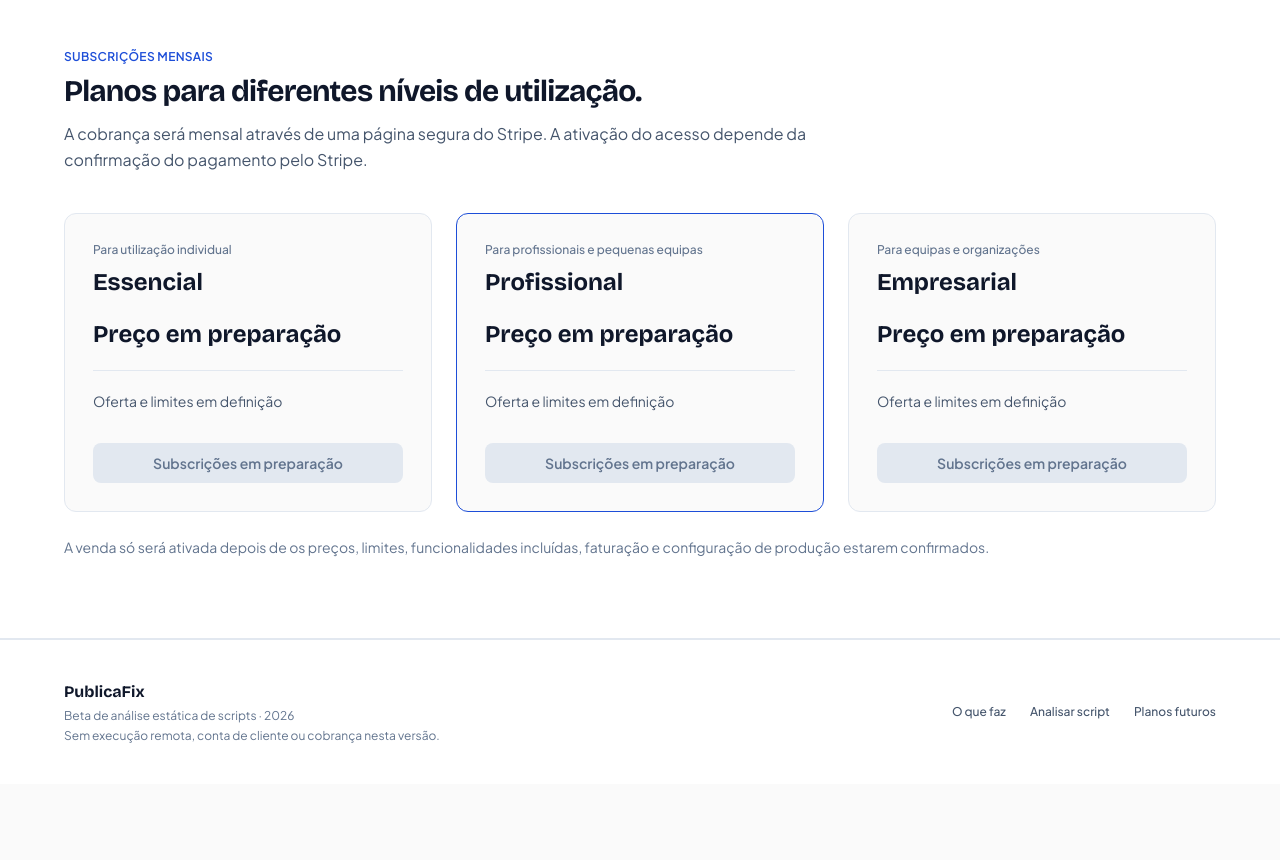
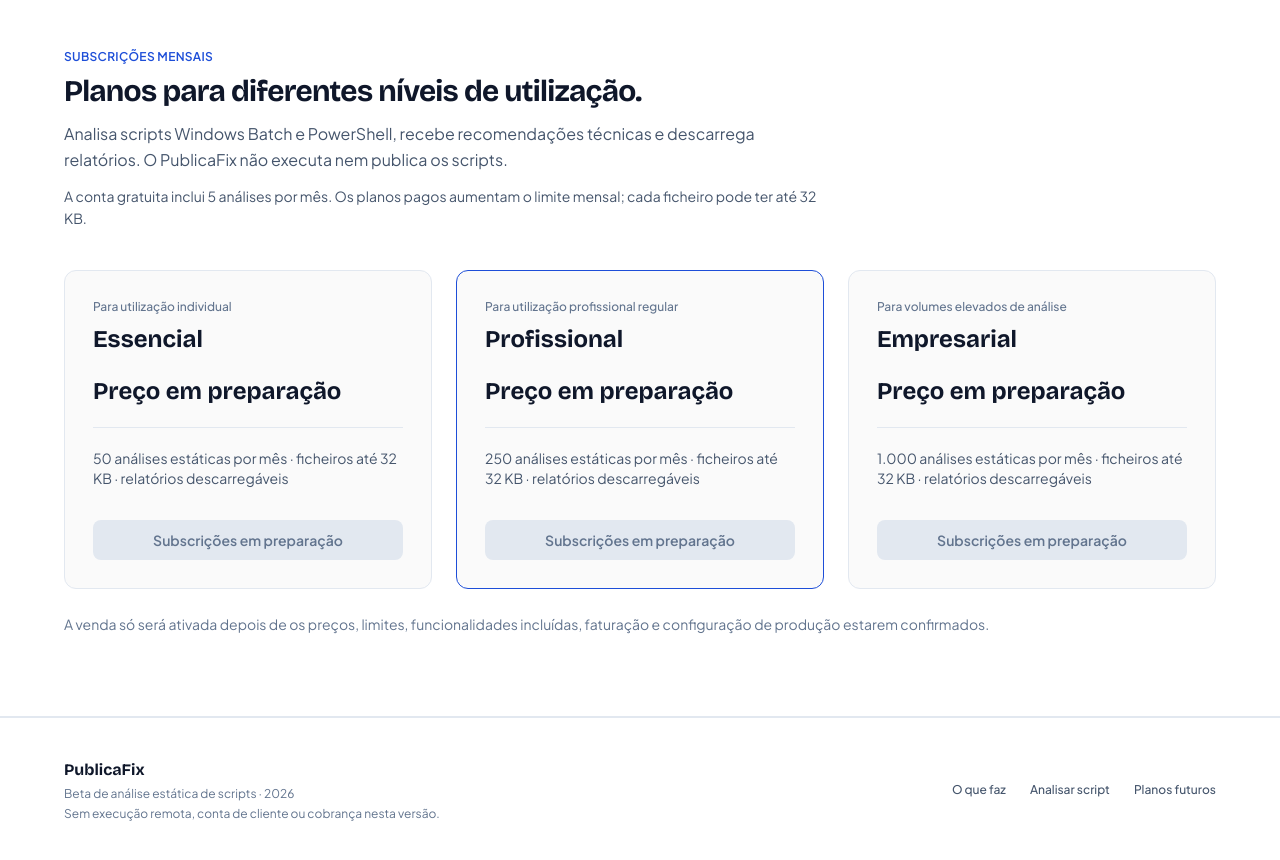
Before and after one commit to FabioMacedo87/MarketplaceZero-, a React (Vite) app: page / in a window 1280 px wide. Shown: the part 2860-3720 px from the top of the page. Before the commit the page ends 3644 px from the top, so only its background shows below. Built offline with nearby package versions, Linux system fonts and the light colour scheme; no server answers.

Commit message:
feat: define PublicaFix monthly analysis allowances

```diff
--- a/src/components/PricingSection.tsx
+++ b/src/components/PricingSection.tsx
@@ -13,20 +13,20 @@ const plans: Array<{
     key: 'essencial',
     name: 'Essencial',
     audience: 'Para utilização individual',
-    status: 'Oferta e limites em definição',
+    status: '50 análises estáticas por mês · ficheiros até 32 KB · relatórios descarregáveis',
   },
   {
     key: 'profissional',
     name: 'Profissional',
-    audience: 'Para profissionais e pequenas equipas',
-    status: 'Oferta e limites em definição',
+    audience: 'Para utilização profissional regular',
+    status: '250 análises estáticas por mês · ficheiros até 32 KB · relatórios descarregáveis',
     highlighted: true,
   },
   {
     key: 'empresarial',
     name: 'Empresarial',
-    audience: 'Para equipas e organizações',
-    status: 'Oferta e limites em definição',
+    audience: 'Para volumes elevados de análise',
+    status: '1.000 análises estáticas por mês · ficheiros até 32 KB · relatórios descarregáveis',
   },
 ];
 
@@ -48,7 +48,10 @@ export const PricingSection: React.FC<PricingSectionProps> = ({ billingReady, pr
           Planos para diferentes níveis de utilização.
         </h2>
         <p className="mt-3 text-base text-slate-600 leading-relaxed">
-          A cobrança será mensal através de uma página segura do Stripe. A ativação do acesso depende da confirmação do pagamento pelo Stripe.
+          Analisa scripts Windows Batch e PowerShell, recebe recomendações técnicas e descarrega relatórios. O PublicaFix não executa nem publica os scripts.
+        </p>
+        <p className="mt-3 text-sm text-slate-600 leading-relaxed">
+          A conta gratuita inclui 5 análises por mês. Os planos pagos aumentam o limite mensal; cada ficheiro pode ter até 32 KB.
         </p>
       </div>
 
```
